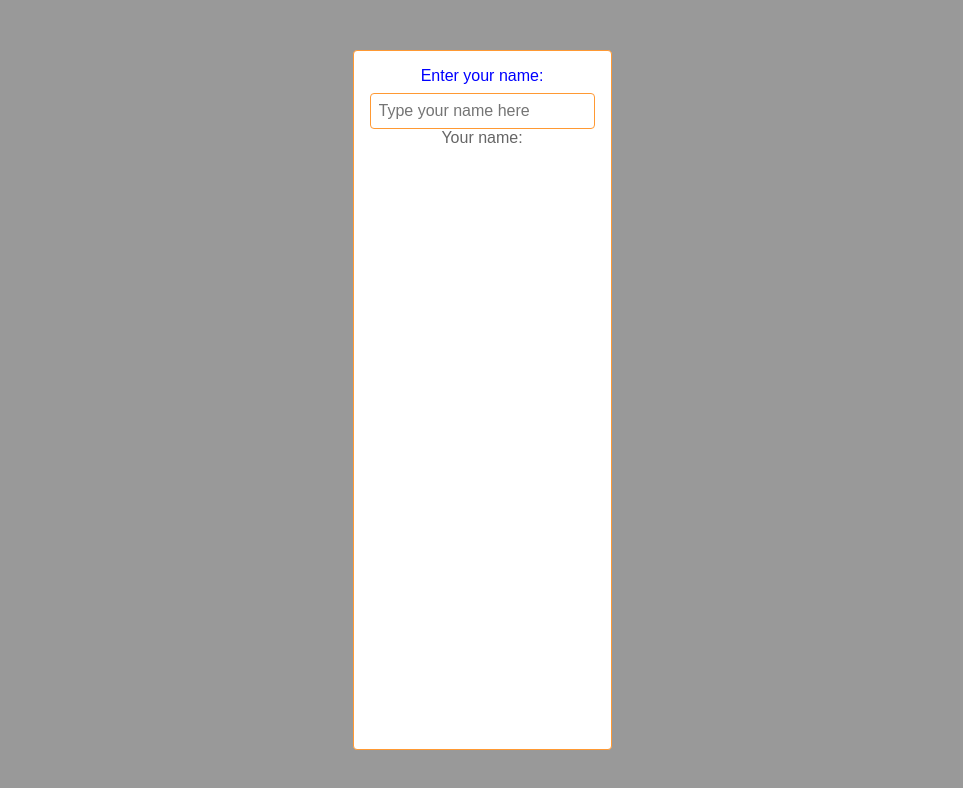
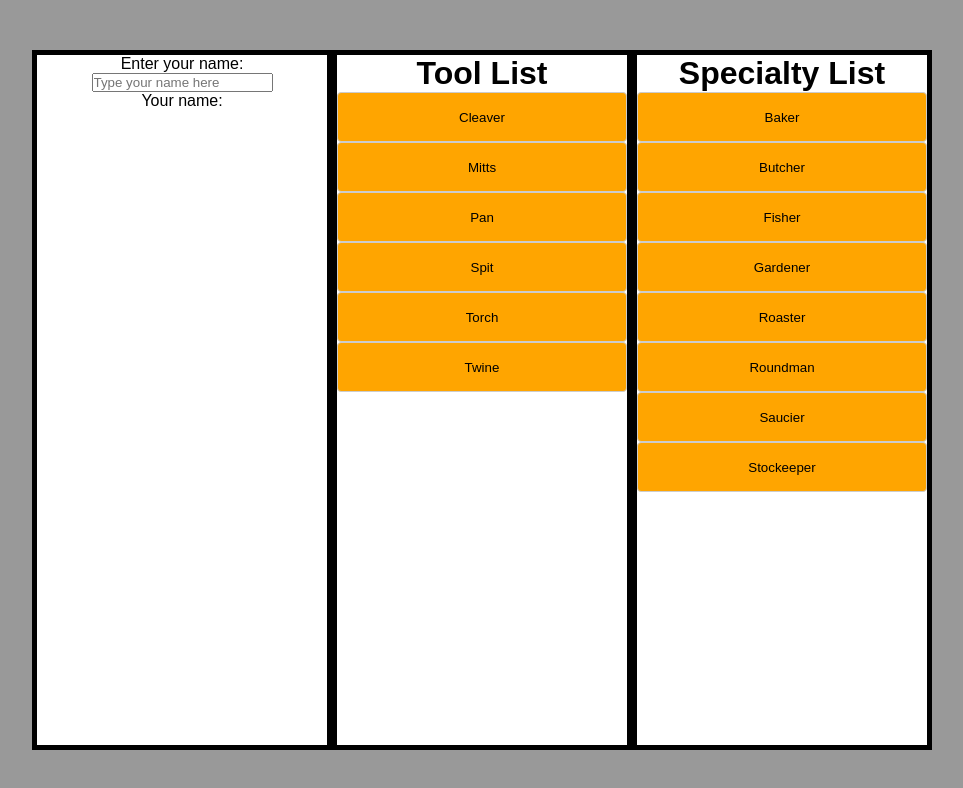
Before and after one commit to slowjojo/WildefeastCharacterCreator, a Vue app: page / in a window 1280 px wide. Shown: the top 788 px of the page, without its empty margins (158-1121 px from the left). Built offline with nearby package versions, Linux system fonts and the light colour scheme.

Commit message:
starting to build buttons

```diff
--- a/src/UI/Style/style.css
+++ b/src/UI/Style/style.css
@@ -30,7 +30,12 @@
   align-items: center;    /* Center children horizontally */
   justify-content: flex-start;/* Center children vertically */
   height: 700px;
+  width: 300px;
   text-align: center;     /* Center text inside children */
-  padding: 1em;           /* Optional: Padding around the content */
   background-color:white; /* Background color from theme */
+  border: 5px solid black;
   }
+
+  .tool-button:hover {
+    background-color: #0056b3;
+  }
--- a/src/character-management/new/pages/NamePage.vue
+++ b/src/character-management/new/pages/NamePage.vue
@@ -20,32 +20,4 @@
 
   <style scoped>
 
-
-  div {
-    color: var(--primaryText);
-    padding: 1em;
-    border: 1px solid var(--border);
-    border-radius: 4px;
-  }
-
-  label {
-    display: block;
-    margin-bottom: 0.5em;
-    color: var(--headerText);
-  }
-
-  input {
-    padding: 0.5em;
-    border: 1px solid var(--border);
-    border-radius: 4px;
-    font-size: 1em;
-    width: 100%;
-    max-width: 300px;
-    color: var(--primaryText);
-  }
-
-  p {
-    font-size: 1em;
-    color: var(--secondaryText);
-  }
   </style>
--- a/src/character-management/new/pages/SpecialtyPage.vue
+++ b/src/character-management/new/pages/SpecialtyPage.vue
@@ -0,0 +1,72 @@
+<template>
+    <div class="container">
+      <h1>Specialty List</h1>
+      <div v-if="specialties.length === 0">Loading specialties...</div>
+      <div v-else class="specialty-buttons">
+        <button
+          v-for="specialty in specialties"
+          :key="specialty.name"
+          class="specialty-button"
+          @click="handleButtonClick(specialty)"
+        >
+          {{ specialty.name }}
+        </button>
+      </div>
+    </div>
+  </template>
+
+  <script lang="ts">
+  import { defineComponent, ref, onMounted } from 'vue';
+  import CharacterOptionsLoader from '@/services/characterOptionsLoader';
+  import { Specialty } from '@/types/characterTypes';
+
+  export default defineComponent({
+    name: 'SpecialtyPage',
+    setup() {
+      const specialties = ref<Specialty[]>([]);
+      const characterOptionsLoader = new CharacterOptionsLoader();
+
+      // Load specialties when component is mounted
+      onMounted(async () => {
+        await characterOptionsLoader.loadSpecialties();
+        specialties.value = characterOptionsLoader.getSpecialties();
+      });
+
+      function handleButtonClick(specialty: Specialty) {
+        alert(`You clicked on ${specialty.name}`);
+        // Implement further actions here, e.g., navigating to a detail page
+      }
+
+      return {
+        specialties,
+        handleButtonClick
+      };
+    }
+  });
+  </script>
+
+  <style scoped>
+    .specialty-buttons {
+  display: flex;
+  flex-direction: column;
+  width: 100%; /* Allow the container to take up full width */
+}
+
+  .specialty-button {
+  width: 100%;
+  height: 50px;
+  padding: 0;
+  margin: 0;
+  border: 1px solid #ccc;
+  border-radius: 4px;
+  background-color: orange;
+  cursor: pointer;
+  display: flex;
+  align-items: center;
+  justify-content: center;
+}
+
+.specialty-button:hover {
+  background-color: #e0e0e0; /* Darker background on hover */
+}
+  </style>
--- a/src/character-management/new/pages/ToolPage.vue
+++ b/src/character-management/new/pages/ToolPage.vue
@@ -0,0 +1,73 @@
+<template>
+    <div class="container">
+      <h1>Tool List</h1>
+      <div v-if="tools.length === 0">Loading tools...</div>
+      <div v-else class="tool-buttons">
+        <button
+          v-for="tool in tools"
+          :key="tool.name"
+          class="tool-button"
+          @click="handleButtonClick(tool)"
+        >
+          {{ tool.name }}
+        </button>
+      </div>
+    </div>
+  </template>
+
+  <script lang="ts">
+  import { defineComponent, ref, onMounted } from 'vue';
+  import CharacterOptionsLoader from '@/services/characterOptionsLoader';
+  import { Tool } from '@/types/characterTypes';
+
+  export default defineComponent({
+    name: 'ToolPage',
+    setup() {
+      const tools = ref<Tool[]>([]);
+      const characterOptionsLoader = new CharacterOptionsLoader();
+
+      // Load tools when component is mounted
+      onMounted(async () => {
+        await characterOptionsLoader.loadTools();
+        tools.value = characterOptionsLoader.getTools();
+      });
+
+      function handleButtonClick(tool: Tool) {
+        alert(`You clicked on ${tool.name}`);
+        // Implement further actions here, e.g., navigating to a detail page
+      }
+
+      return {
+        tools,
+        handleButtonClick
+      };
+    }
+  });
+  </script>
+
+  <style scoped>
+
+.tool-buttons {
+  display: flex;
+  flex-direction: column;
+  width: 100%; /* Allow the container to take up full width */
+}
+
+  .tool-button {
+  width: 100%;
+  height: 50px;
+  padding: 0;
+  margin: 0;
+  border: 1px solid #ccc;
+  border-radius: 4px;
+  background-color: orange;
+  cursor: pointer;
+  display: flex;
+  align-items: center;
+  justify-content: center;
+}
+
+.tool-button:hover {
+  background-color: #e0e0e0; /* Darker background on hover */
+}
+  </style>
--- a/src/character-management/new/pages/index.vue
+++ b/src/character-management/new/pages/index.vue
@@ -1,17 +1,30 @@
 <template>
-  <div>
-    <NamePage />
+  <div class="index-page">
+    <div class="name-page-container">
+      <NamePage />
+    </div>
+    <div class="tool-page-container">
+      <ToolPage />
+    </div>
+    <!-- Display the NamePage component -->
+    <div>
+      <SpecialtyPage />
+    </div>
   </div>
 </template>
 
 <script lang="ts">
 import { defineComponent } from 'vue';
-import NamePage from './NamePage.vue'; // Update the path to where NamePage.vue is located
+import ToolPage from './ToolPage.vue'; // Ensure this path is correct
+import NamePage from './NamePage.vue';
+import SpecialtyPage from './SpecialtyPage.vue';
 
 export default defineComponent({
   name: 'IndexPage',
   components: {
-    NamePage // Register NamePage component
+    ToolPage, // Register ToolPage component
+    NamePage, // Register NamePage component
+    SpecialtyPage
   },
   setup() {
     // Component logic goes here
@@ -20,5 +33,7 @@ export default defineComponent({
 </script>
 
 <style scoped>
-/* Styles go here */
+  .index-page {
+    display: flex;
+  }
 </style>
```
